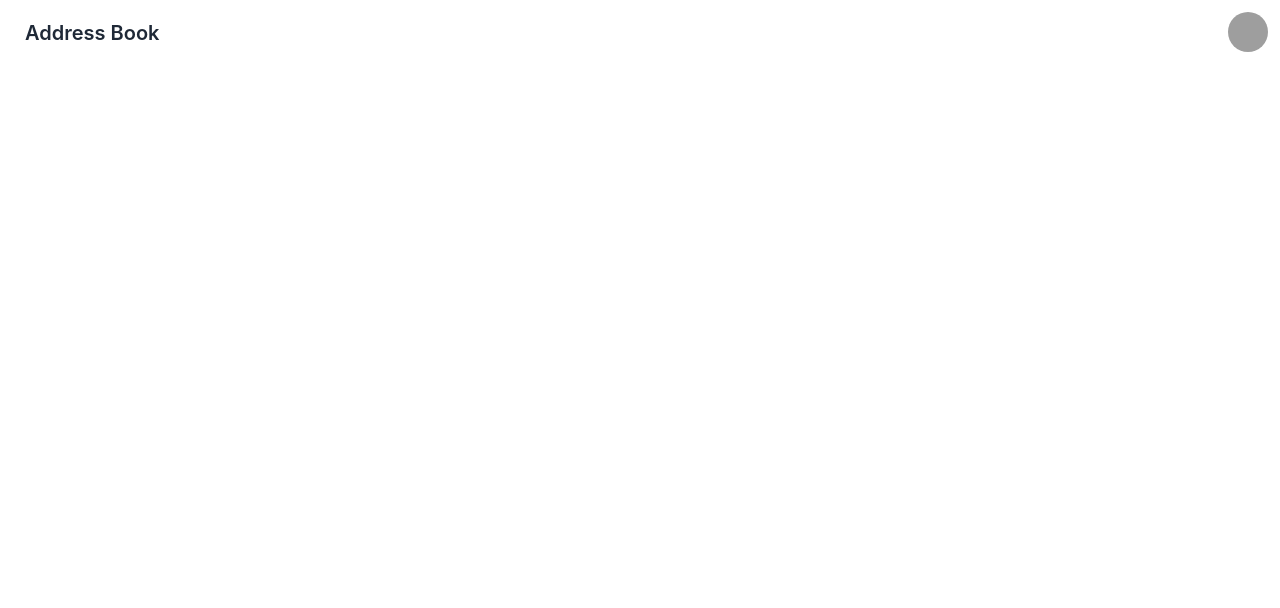
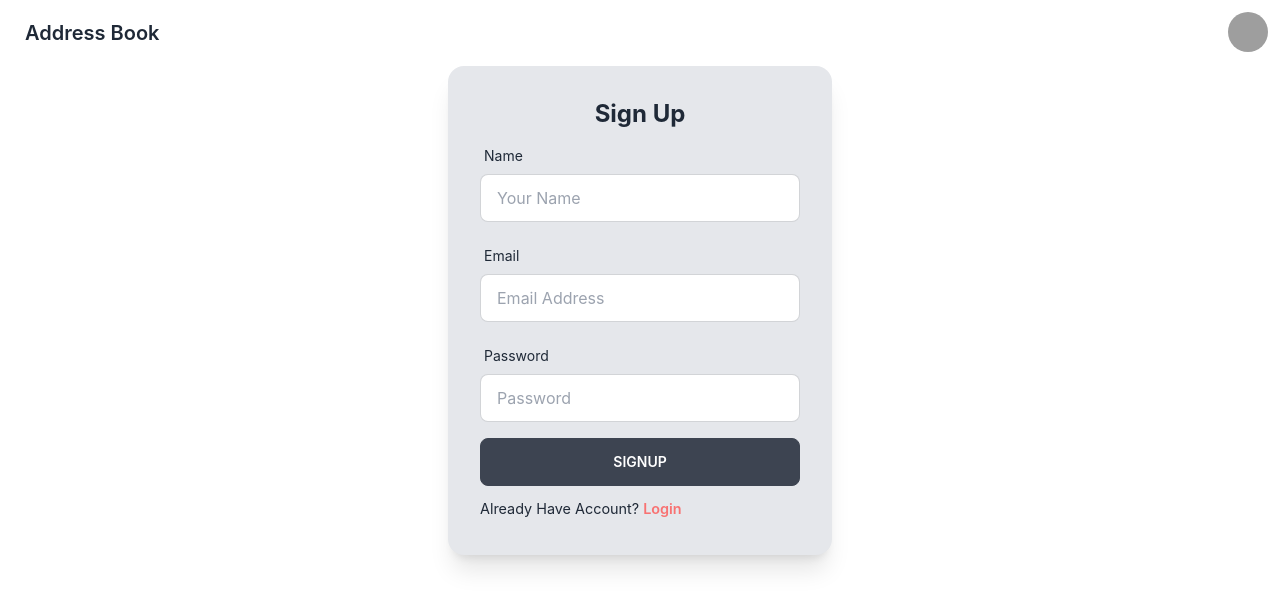
Before and after one commit to tayefulislam/Address-Book, a React (Create React App) app: page /register in a window 1280 px wide. Before the commit this address had no page. Shown: the top 608 px of the page. Built offline with nearby package versions, Linux system fonts and the light colour scheme; grey boxes are pictures that could not be loaded.

Commit message:
register page design complete with input error validatio by reack form hooks

```diff
--- a/src/App.js
+++ b/src/App.js
@@ -2,6 +2,7 @@ import logo from './logo.svg';
 import './App.css';
 import { Routes, Route, Link } from "react-router-dom";
 import Navbar from './Pages/Shared/Navbar/Navbar'
+import Register from './Pages/Register/Register';
 function App() {
   return (
     <div>
@@ -9,6 +10,8 @@ function App() {
       <Navbar></Navbar>
 
       <Routes>
+
+        <Route path="register" element={<Register></Register>}></Route>
 
       </Routes>
 
--- /dev/null
+++ b/src/Pages/Register/Register.js
@@ -0,0 +1,139 @@
+import React from 'react';
+import { useForm } from 'react-hook-form';
+import { Link } from 'react-router-dom';
+
+const Register = () => {
+
+
+
+
+    const { register, handleSubmit, watch, formState: { errors } } = useForm();
+    const onSubmit = (data) => {
+
+    };
+
+
+    return (
+        <div className='flex justify-center items-center mb-10 '>
+            <div className="card w-96 bg-gray-200 shadow-xl">
+                <div className="card-body ">
+                    <h2 className="text-center text-2xl font-bold">Sign Up</h2>
+
+
+                    <form onSubmit={handleSubmit(onSubmit)}>
+
+                        <div className="form-control w-full max-w-xs">
+                            <label className="label">
+                                <span className="label-text">Name</span>
+
+                            </label>
+
+                            <input type="text"
+                                placeholder="Your Name"
+                                className="input input-bordered w-full max-w-xs"
+                                {...register("name", {
+
+                                    required: {
+                                        value: true,
+                                        message: 'Name is Required'
+                                    },
+
+
+                                })}
+
+
+                            />
+
+
+                            <label className="label">
+                                {errors.name?.type === 'required' && <span className="label-text-alt  text-red-500 text-sm">{errors.name.message}</span>}
+
+
+
+                            </label>
+                        </div>
+                        <div className="form-control w-full max-w-xs">
+                            <label className="label">
+                                <span className="label-text">Email</span>
+
+                            </label>
+
+                            <input type="text"
+                                placeholder="Email Address"
+                                className="input input-bordered w-full max-w-xs"
+                                {...register("email", {
+
+                                    required: {
+                                        value: true,
+                                        message: 'Please Enter A Email Address'
+                                    },
+
+                                    pattern: {
+                                        value: /[a-z0-9]+@[a-z]+\.[a-z]{2,3}/,
+                                        message: 'Plase Provied a Valid Email Adderess',
+                                    }
+                                })}
+
+
+                            />
+
+
+                            <label className="label">
+                                {errors.email?.type === 'required' && <span className="label-text-alt  text-red-500 text-sm">{errors.email.message}</span>}
+                                {errors.email?.type === 'pattern' && <span className="label-text-alt  text-red-500 text-sm">{errors.email.message}</span>}
+
+
+                            </label>
+                        </div>
+                        <div className="form-control w-full max-w-xs">
+                            <label className="label">
+                                <span className="label-text">Password</span>
+
+                            </label>
+
+                            <input type="password"
+                                placeholder="Password"
+                                className="input input-bordered w-full max-w-xs"
+                                {...register("password", {
+
+                                    required: {
+                                        value: true,
+                                        message: 'Please Enter A Password'
+                                    },
+
+                                    minLength: {
+                                        value: 6,
+                                        message: 'Plase Provied A password whice content more than 6 character'
+                                    }
+                                })}
+
+
+                            />
+
+
+                            <label className="label">
+                                {errors.password?.type === 'required' && <span className="label-text-alt text-red-500 text-sm">{errors.password.message}</span>}
+                                {errors.password?.type === 'minLength' && <span className="label-text-alt text-red-500 text-sm">{errors.password.message}</span>}
+
+
+                            </label>
+                        </div>
+
+
+
+
+
+                        <input className='btn  w-full max-w-xs' type="submit" value="Signup" />
+                    </form>
+
+                    <p className='text-lg'><small>Already Have Account? <Link className='text-error font-semibold' to='/login'>Login</Link ></small></p>
+
+
+
+                </div>
+            </div>
+        </div>
+    );
+};
+
+export default Register;
--- a/src/Pages/Shared/Navbar/Navbar.js
+++ b/src/Pages/Shared/Navbar/Navbar.js
@@ -2,23 +2,23 @@ import React from 'react';
 
 const Navbar = () => {
     return (
-        <div class="navbar bg-base-100">
-            <div class="flex-1">
-                <a class="btn btn-ghost normal-case text-xl">Address Book</a>
+        <div className="navbar bg-base-100">
+            <div className="flex-1">
+                <a className="btn btn-ghost normal-case text-xl">Address Book</a>
             </div>
-            <div class="flex-none gap-2">
+            <div className="flex-none gap-2">
 
-                <div class="dropdown dropdown-end">
-                    <label tabindex="0" class="btn btn-ghost btn-circle avatar">
-                        <div class="w-10 rounded-full">
+                <div className="dropdown dropdown-end">
+                    <label tabIndex="0" className="btn btn-ghost btn-circle avatar">
+                        <div className="w-10 rounded-full">
                             <img src="https://api.lorem.space/image/face?hash=33791" />
                         </div>
                     </label>
-                    <ul tabindex="0" class="mt-3 p-2 shadow menu menu-compact dropdown-content bg-base-100 rounded-box w-52">
+                    <ul tabIndex="0" className="mt-3 p-2 shadow menu menu-compact dropdown-content bg-base-100 rounded-box w-52">
                         <li>
-                            <a class="justify-between">
+                            <a className="justify-between">
                                 Profile
-                                <span class="badge">New</span>
+                                <span className="badge">New</span>
                             </a>
                         </li>
                         <li><a>Settings</a></li>
```
